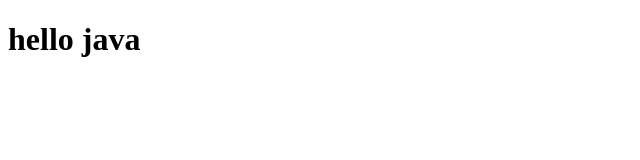
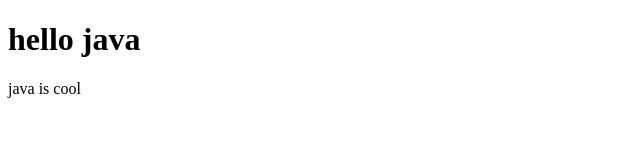
Before and after one commit to saurrai8853/githubfile, a plain HTML site: page index.html in a window 1280 px wide. Shown: the full height of the page, 0-640 px from the left. Drawn offline with Linux system fonts and the light colour scheme.

Commit message:
adding massage index.html

```diff
--- a/index.html
+++ b/index.html
@@ -7,5 +7,6 @@
 </head>
 <body>
 <h1>hello java</h1>
+<p>java is cool</p>
 </body>
 </html>
```
